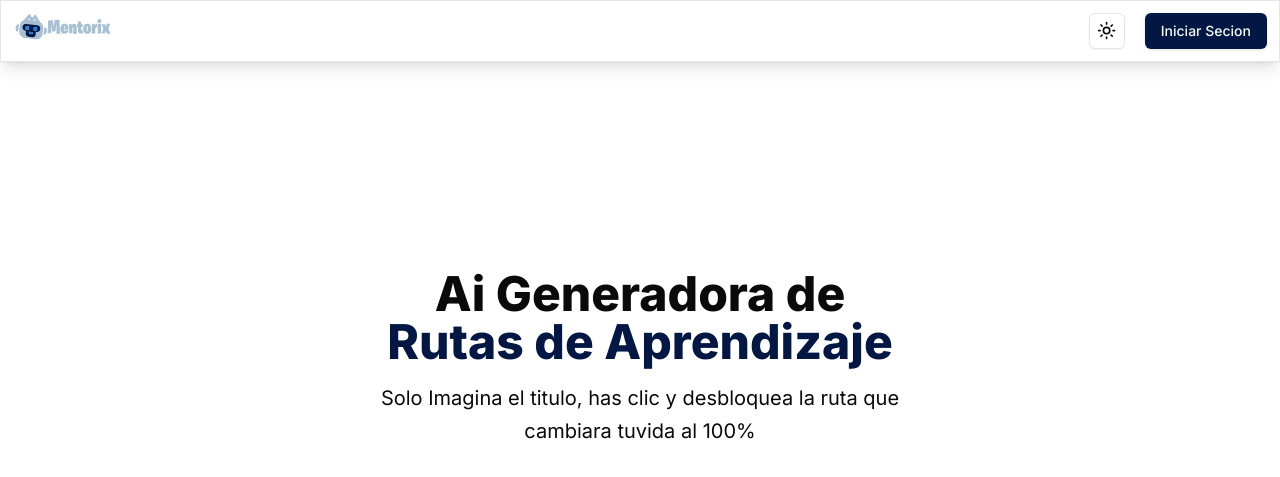
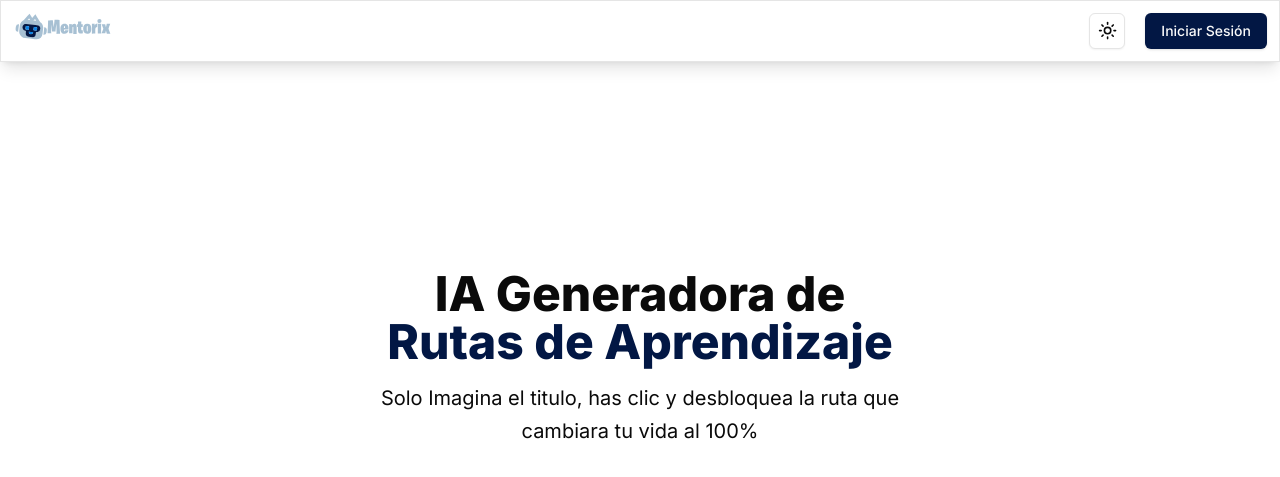
Before and after one commit to jonatanvillegas/Learning_Flex, a Next.js app: page / in a window 1280 px wide. Shown: the top 477 px of the page. Built offline with nearby package versions, Linux system fonts and the light colour scheme; no server answers.

Commit message:
fixed error gramatical

```diff
--- a/app/_components/Header.tsx
+++ b/app/_components/Header.tsx
@@ -10,7 +10,7 @@ const Header = () => {
 
             <div className='flex items-center gap-5'>
                 <ModeToggle />
-                <Button className='dark:text-white'>Iniciar Secion</Button>
+                <Button className='dark:text-white'>Iniciar Sesión</Button>
             </div>
         </div>
     )
--- a/app/_components/Hero.tsx
+++ b/app/_components/Hero.tsx
@@ -80,12 +80,12 @@ function Hero() {
                 <div className="mx-auto max-w-screen-md px-4 py-52 lg:flex lg:h-full lg:items-center">
                     <div className="mx-auto max-w-xl text-center">
                         <h1 className="text-3xl font-extrabold sm:text-5xl">
-                            Ai Generadora de
+                            IA Generadora de
                             <strong className="font-extrabold text-primary sm:block"> Rutas de Aprendizaje </strong>
                         </h1>
 
                         <p className="mt-4 sm:text-xl/relaxed">
-                            Solo Imagina el titulo, has clic y desbloquea la ruta que cambiara tuvida al 100%
+                            Solo Imagina el titulo, has clic y desbloquea la ruta que cambiara tu vida al 100%
                         </p>
 
                         <div className="mt-8 flex flex-wrap justify-center gap-4">
--- a/app/create_course/CategoryList.ts
+++ b/app/create_course/CategoryList.ts
@@ -4,7 +4,7 @@ import { ItemCategory } from "@/types";
 export const ItemsCategory: ItemCategory[] = [
     {
         id: 1,
-        nombre: 'Programacion',
+        nombre: 'Programación',
         icon: '/programacion.svg',
         prompt:''
     },
--- a/app/create_course/_components/Description.tsx
+++ b/app/create_course/_components/Description.tsx
@@ -14,7 +14,7 @@ function Description() {
         <div className='mx-20 text-sm  lg:mx-44'>
             <div className='mt-5'>
                 <label>
-                    Escribre tu titulo y espera a que la IA te genere tu ruta de aprendizaje
+                    Escribre tu título y espera a que la IA te genere tu ruta de aprendizaje
                 </label>
                 <Input className='mt-4' placeholder='Titulo'
                     onChange={(e)=>handlerInputChange("Titulo",e.target.value)}
--- a/app/create_course/_components/SelectCategory.tsx
+++ b/app/create_course/_components/SelectCategory.tsx
@@ -12,7 +12,7 @@ function SelectCategory() {
   }
   return (
     <div className='px-10 md:px-20'>
-        <h2 className='my-5 text-2xl'>Selecciona la Categoria de tu ruta de aprendizaje</h2>
+        <h2 className='my-5 text-2xl'>Selecciona la Categoría de tu ruta de aprendizaje</h2>
       <div className='grid grid-cols-1 sm:grid-cols-2 md:grid-cols-3 gap-10'>
         {
           ItemsCategory.map((Item, Index) => {
--- a/app/create_course/_components/SelectOprion.tsx
+++ b/app/create_course/_components/SelectOprion.tsx
@@ -57,7 +57,7 @@ function SelectOprion() {
                     </Select>
                 </div>
                 <div>
-                    <label htmlFor="">Duracion:</label>
+                    <label htmlFor="">Duración:</label>
                     <Select onValueChange={(value)=> handlerInputChange("Duracion",value)}
                         defaultValue={userCourseInput?.Duracion}
                         >
@@ -86,7 +86,7 @@ function SelectOprion() {
                     </Select>
                 </div>
                 <div>
-                    <label htmlFor="" className='text-sm'>N° de Capitulos</label>
+                    <label htmlFor="" className='text-sm'>N° de Capítulos</label>
                     <Input type='number' className='h-14 text-lg'
                     onChange={(e)=>handlerInputChange("numCapitulos", e.target.value)}
                     defaultValue={userCourseInput?.numCapitulos}
```
